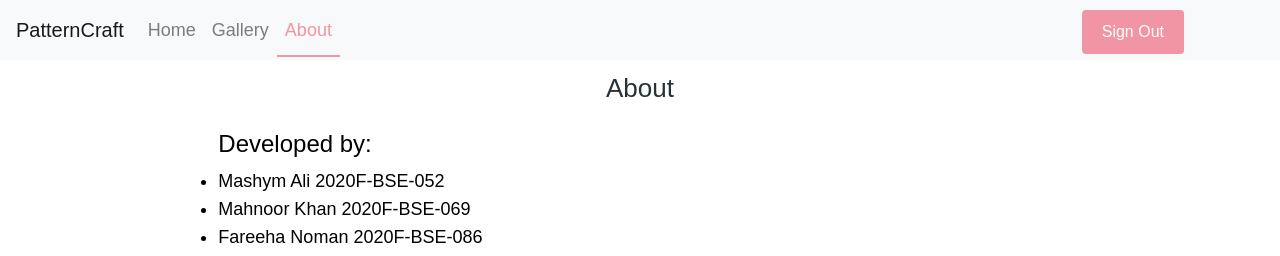
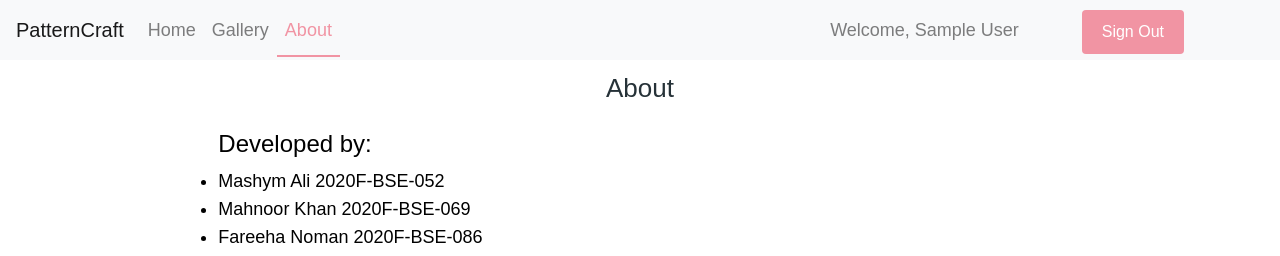
Before and after one commit to fareehanoman/Pattern_Craft, a Flask app: page /about.html in a window 1280 px wide. Shown: the top 256 px of the page. Run offline with Flask 3, Linux system fonts and the light colour scheme; the visitor is signed in with stand-in values (Sample User, id 1); some libraries are stand-ins or nearby versions.

Commit message:
added welcome message to nav bar

```diff
--- a/templates/base.html
+++ b/templates/base.html
@@ -10,13 +10,10 @@
 </head>
 <body>
 
-
-
-
   <!-- Navigation Bar -->
   {% block navbar %}
   <nav class="navbar navbar-expand-lg navbar-light bg-light">
-    <a class="navbar-brand" href="#">PatternCraft</a>
+    <a class="navbar-brand" href="home.html">PatternCraft</a>
     <button class="navbar-toggler" type="button" data-toggle="collapse" data-target="#navbarSupportedContent"
             aria-controls="navbarSupportedContent" aria-expanded="false" aria-label="Toggle navigation">
       <span class="navbar-toggler-icon"></span>
@@ -24,7 +21,7 @@
     <!-- Sign Out Button -->
     <a href="/user/signout" class="btn btn-secondary signout-btn">Sign Out</a>
 
-    <div class="collapse navbar-collapse" id="navbarSupportedContent">
+    <div class="collapse navbar-collapse justify-content-between" id="navbarSupportedContent">
       <ul class="navbar-nav mr-auto">
         <li class="nav-item">
           <a class="nav-link {% if request.endpoint == 'home' %}active{% endif %}" href="{{ url_for('home') }}">Home</a>
@@ -36,6 +33,10 @@
           <a class="nav-link {% if request.endpoint == 'about' %}active{% endif %}" href="{{ url_for('about') }}">About</a>
         </li>
       </ul>
+      <!-- Welcome Message -->
+      <span class="navbar-text mx-auto">
+        Welcome, {{ session['user']['name'] }}
+    </span>
     </div>
   </nav>
   {% endblock %}
```
